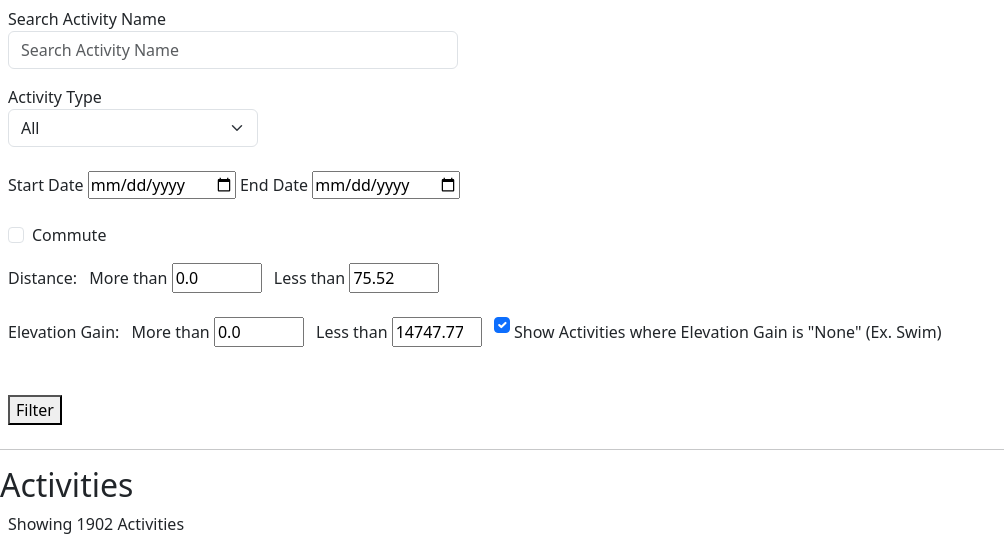
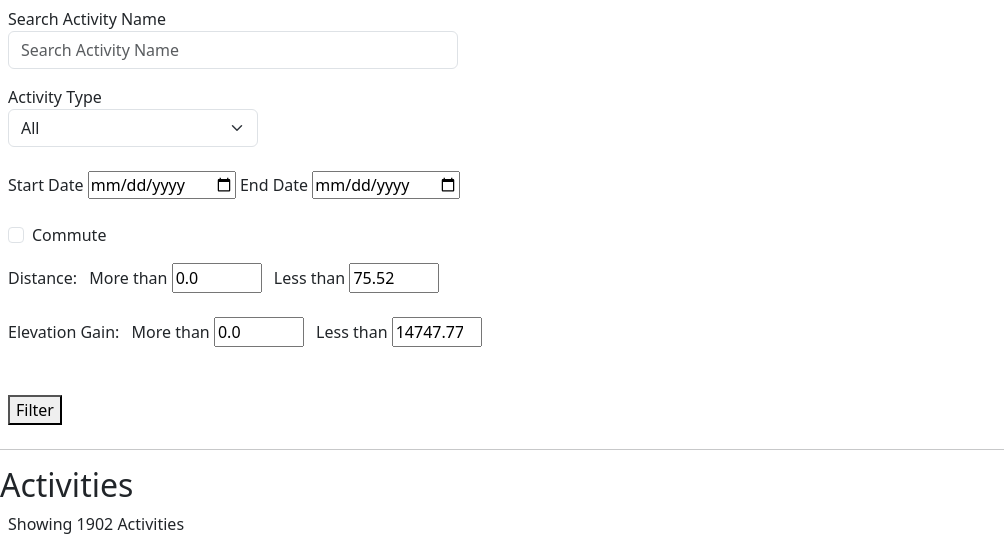
Before and after one commit to KColagiovanni/Strava_Activity, a Flask app: page /activities in a window 1280 px wide. Shown: the part 43-583 px from the top of the page, without its empty margins (0-1004 px from the left). Run offline with Flask 3, Linux system fonts and the light colour scheme.

Commit message:
Removed the checkbox for elevation_gain that was "None" and instead, replaced the missing values with 0. Changed the calculate_average_speed() function to convert all activities. Added the activity description to the activity_info.html page.

```diff
--- a/app.py
+++ b/app.py
@@ -12,6 +12,7 @@ class Activity(db.Model):
 
     activity_id = db.Column(db.Integer, primary_key=True)
     activity_name = db.Column(db.String(200), nullable=False)
+    activity_description = db.Column(db.String(1000), nullable=False)
     commute = db.Column(db.String(10), nullable=False)
     start_time = db.Column(db.DateTime, nullable=False)
     moving_time = db.Column(db.String(200), nullable=False)
@@ -74,27 +75,12 @@ def activity():
         max_distance_value = request.form.get('less_than_distance')
         min_elevation_gain_value = request.form.get('more_than_elevation_gain')
         max_elevation_gain_value = request.form.get('less_than_elevation_gain')
-        elevation_gain_none = request.form.get('elevation_gain_none')
-
-        # print(f'Activity.start_time.first() is: {Activity.query.order_by(Activity.start_time).first().start_time}')
 
         filters = {}
         if selected_activity_type != 'All':
             filters['activity_type'] = selected_activity_type
         if commute == 'commute':
             filters['commute'] = 1
-        # if elevation_gain_none == 'elevation_gain_none':
-        #     filters['elevation_gain_none'] = 1
-        # if min_distance >= 'distance':
-        #     filters['distance'] =
-
-        # if start_date:
-        #     filters['start_time'] = start_date
-        #
-        # if end_date:
-        #     filters['start_time'] = end_date
-
-        # print(f'filters is: {filters}')
 
         query_string = (
             Activity
@@ -107,11 +93,9 @@ def activity():
             .filter(max_distance_value >= Activity.distance)
             .filter(min_elevation_gain_value <= Activity.elevation_gain)
             .filter(max_elevation_gain_value >= Activity.elevation_gain)
-            # .filter(Activity.elevation_gain.is_(None))
-            # .filter(elevation_gain_none == True)
             # .order_by(Activity.distance  # Order activities by distance
-            # .order_by(Activity.start_time  # Order activities by date
-            .order_by(Activity.elevation_gain  # Order activities by elevation_gain
+            .order_by(Activity.start_time  # Order activities by date
+            # .order_by(Activity.elevation_gain  # Order activities by elevation_gain
 
             .desc())  # Show newest activities first
         )
@@ -146,7 +130,7 @@ def activity():
     min_activities_distance = Activity.query.order_by(Activity.distance).first().distance
     max_activities_distance = Activity.query.order_by(Activity.distance.desc()).first().distance
 
-    min_activities_elevation_gain = Activity.query.order_by(Activity.elevation_gain).filter(Activity.elevation_gain.is_not(None)).first().elevation_gain
+    min_activities_elevation_gain = Activity.query.order_by(Activity.elevation_gain).first().elevation_gain
     max_activities_elevation_gain = Activity.query.order_by(Activity.elevation_gain.desc()).first().elevation_gain
 
     # Group the activity types and create a list of each activity type to be used to populate the dropdown menu options.
--- a/templates/filter_activities.html
+++ b/templates/filter_activities.html
@@ -114,16 +114,6 @@
                         max="{{ max_activities_elevation_gain }}"
                         step="0.01"/>
 
-                <input name="elevation_gain_none"
-                       class="form-check-input ms-2 my-2"
-                       checked
-                       type="checkbox"
-                       value="elevation_gain_none"
-                       id="elevation_gain_none_checkbox">
-                <label class="form-check-label my-2"
-                       for="elevation_gain_none_checkbox">Show Activities where Elevation Gain is "None" (Ex. Swim)
-                </label>
-
             </div>
 
             <br>
```
Also changed, not shown: database.py (+9 -3 lines), templates/activity_info.html (+4 -3 lines), instance/strava_data.db.
